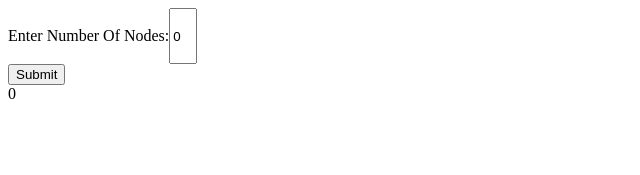
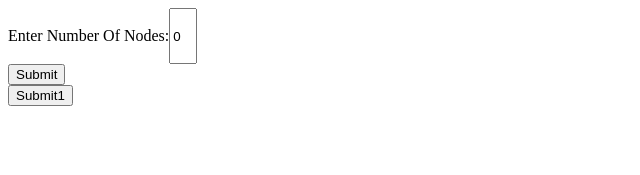
Before and after one commit to MohamedElgreatly/control_lab, an Angular app: page / in a window 1280 px wide. Shown: the top 175 px of the page, without its empty margins (0-640 px from the left). Built offline with nearby package versions, Linux system fonts and the light colour scheme.

Commit message:
second edit

```diff
--- a/package.json
+++ b/package.json
@@ -18,6 +18,7 @@
     "@angular/platform-browser": "~13.3.0",
     "@angular/platform-browser-dynamic": "~13.3.0",
     "@angular/router": "~13.3.0",
+    "node-modules": "^1.0.1",
     "rxjs": "~7.5.0",
     "tslib": "^2.3.0",
     "zone.js": "~0.11.4"
--- a/src/app/app.component.html
+++ b/src/app/app.component.html
@@ -9,18 +9,17 @@
 </div>
 
 
-{{nodesNum}}
 
 <div *ngFor="let Node of ArrOfNodes">
   {{Node.node}} Forward connections<input type="text" style="height:50px; width:200px; "[(ngModel)]="ArrForward[Node.num-1]"  >
   {{Node.node}} Forward Gain<input type="text" style="height:50px; width:200px; "   [(ngModel)]="ArrGainF[Node.num-1]" >
-  {{Node.node}} backward connections<input type="text" style="height:50px; width:200px; "   [(ngModel)]="ArrBack[Node.num-1]" >
-  {{Node.node}} backward Gain<input type="text" style="height:50px; width:200px; "  [(ngModel)]="ArrGainB[Node.num-1]">
+</div>
 
-</div>
+<button class="button" (click)="calc()" >Submit1</button>
 
 
 <!--
+  {{nodesNum}}
 <div *ngFor="let node of ArrForward">
   {{node}}
   </div>
--- a/src/app/app.component.ts
+++ b/src/app/app.component.ts
@@ -11,17 +11,44 @@ export class AppComponent {
   stringInput:string="";
   ArrOfNodes:any=[];
   ArrForward:any=[];
-  ArrBack:any=[];
   ArrGainF:any=[];
-  ArrGainB:any=[];
+  ArrForward_res:any=[]; //this the array to access elements it is 2d array
+  ArrGain_res:any=[];   //this the array to access gain in numbers of every nodes it is 2d array
+
   color="green"
   updateNodes(){
     this.ArrOfNodes=[];
-    for(let i=1;i<=this.nodesNum;i++)
+    for(let i=1;i<this.nodesNum;i++)
     {
       this.ArrOfNodes.push({node:'Node'.concat(i.toString()),num:i});
     }
   }
 
+   calc(){
+     for(let i=0;i<this.nodesNum-1;i++)
+     {
+       let tempF:any=[];
+       let tempG:any=[];
+       let strF:string=this.ArrForward[i];
+       let strG:string=this.ArrGainF[i];
+       let str_sepF:string[]=strF.split(",");
+       let str_sepG:string[]=strG.split(",");
+       for(let j=0;j<str_sepF.length;j++)
+       {
+          tempF[j]=Number(str_sepF[j]);
+          tempG[j]=Number(str_sepG[j]);
+       }
+       this.ArrForward_res.push(tempF);
+       this.ArrGain_res.push(tempG);
+
+
+     }
+     //console.log(this.ArrForward_res);
+     //console.log(this.ArrGain_res);
+
+
+   }
+
+
 
 }
```
Also changed, not shown: 1 other file (tests, documents, lock files or other folders).
